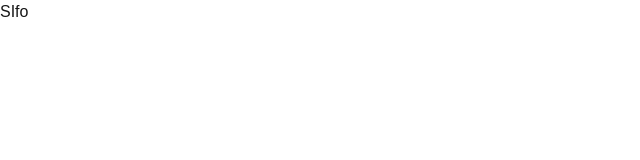
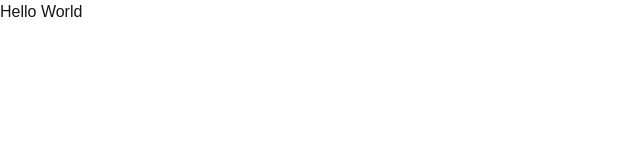
Before and after one commit to hanifsyabani/fiber, a Next.js app: page / in a window 1280 px wide. Shown: the top 160 px of the page, without its empty margins (0-640 px from the left). Built offline with nearby package versions, Linux system fonts and the light colour scheme.

Commit message:
Ubah tipis tipis

```diff
--- a/src/app/page.tsx
+++ b/src/app/page.tsx
@@ -3,7 +3,7 @@ import Image from "next/image";
 export default function Home() {
   return (
     <div>
-      SIfo
+      Hello World
     </div>
   );
 }
```
